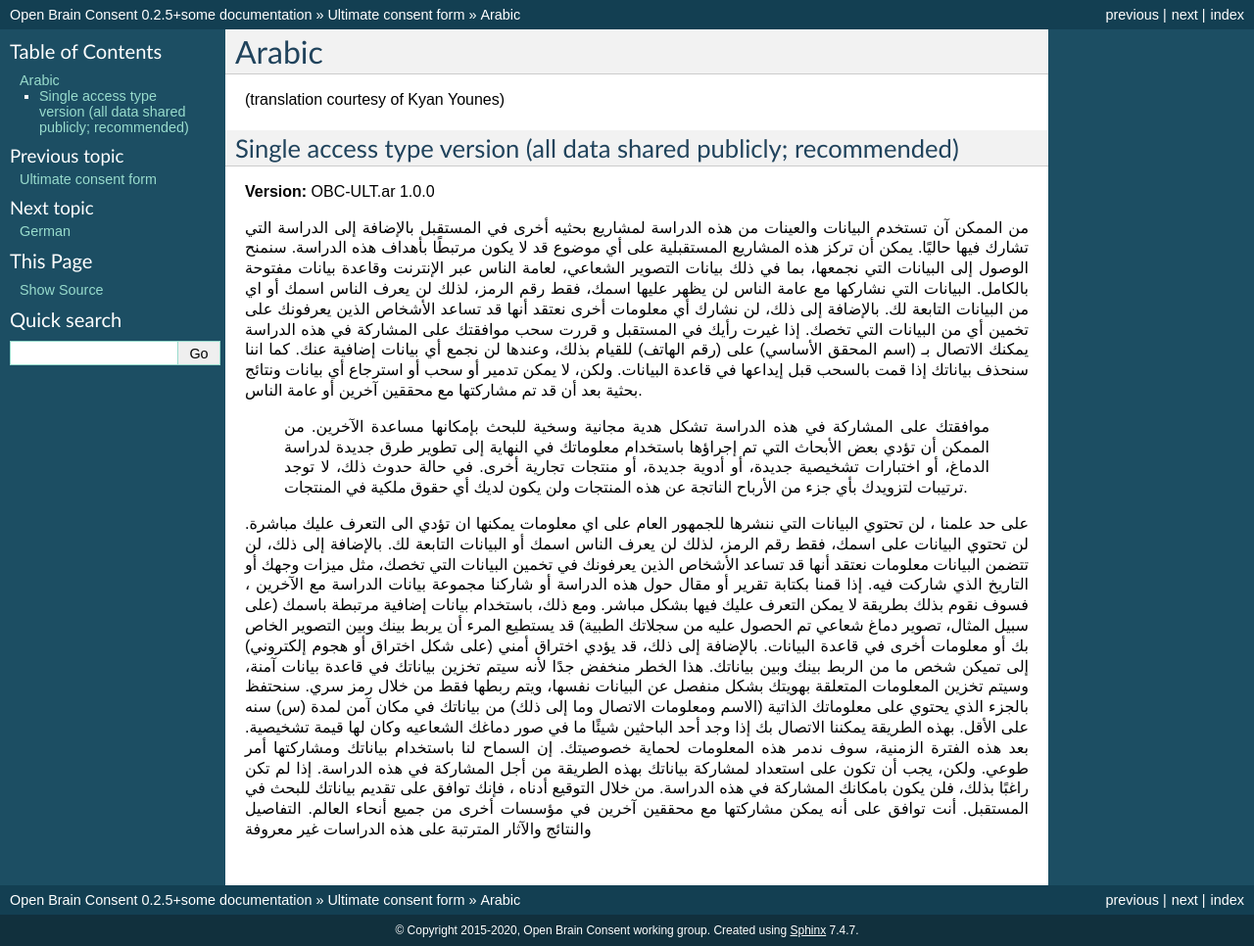
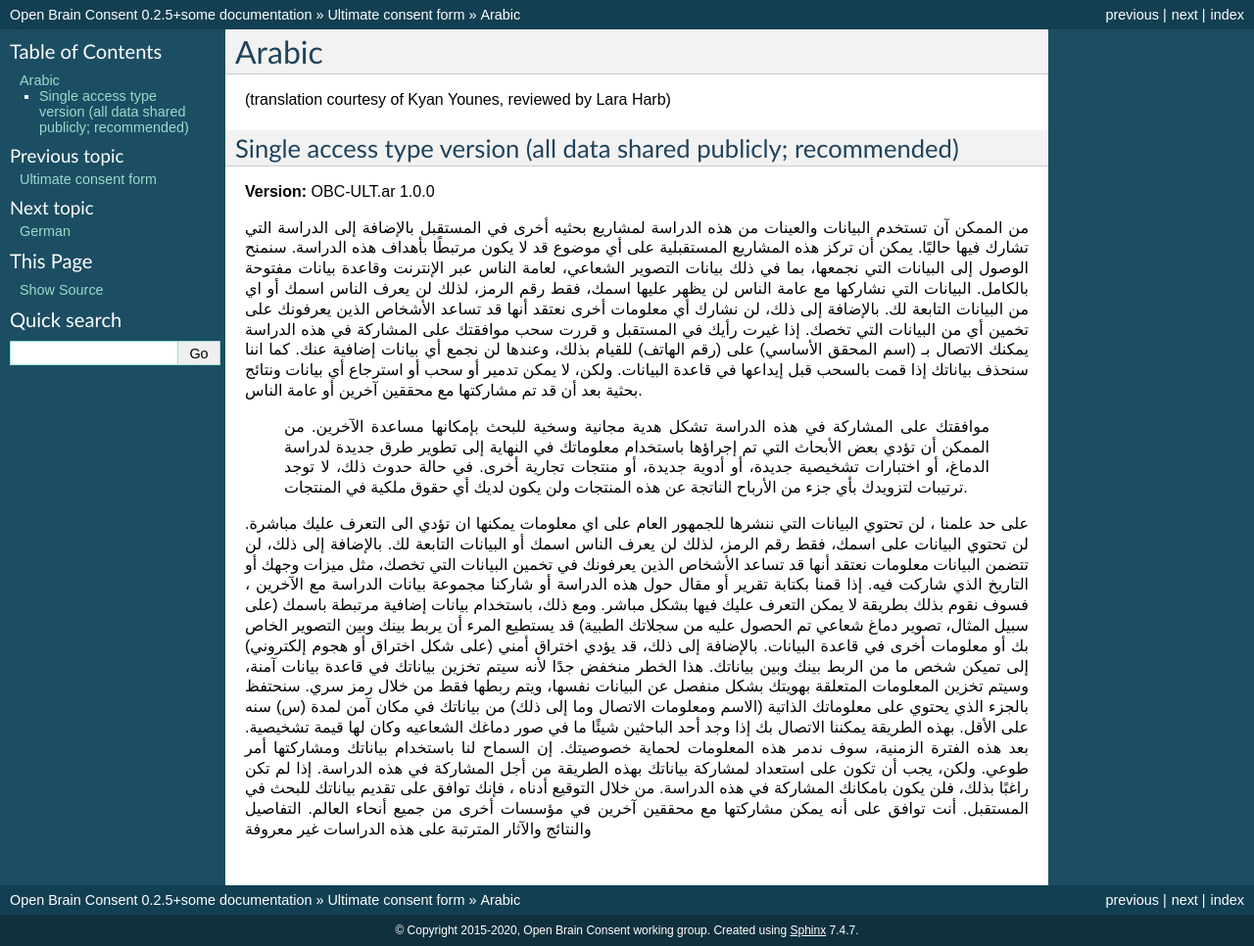
Before and after one commit to con/open-brain-consent, a Sphinx documentation site: the page built from docs/source/i18n/ultimate.ar.rst, in a window 1280 px wide. Shown: the whole page at 98% size. Built offline with Sphinx 7.4.7, drawn with Linux system fonts in a browser that asks for light colours.

Commit message:
adding Lara

```diff
--- a/docs/source/i18n/ultimate.ar.rst
+++ b/docs/source/i18n/ultimate.ar.rst
@@ -2,7 +2,7 @@
 
 Arabic
 ~~~~~~
-(translation courtesy of Kyan Younes)
+(translation courtesy of Kyan Younes, reviewed by Lara Harb)
 
 
 Single access type version (all data shared publicly; recommended)
```
